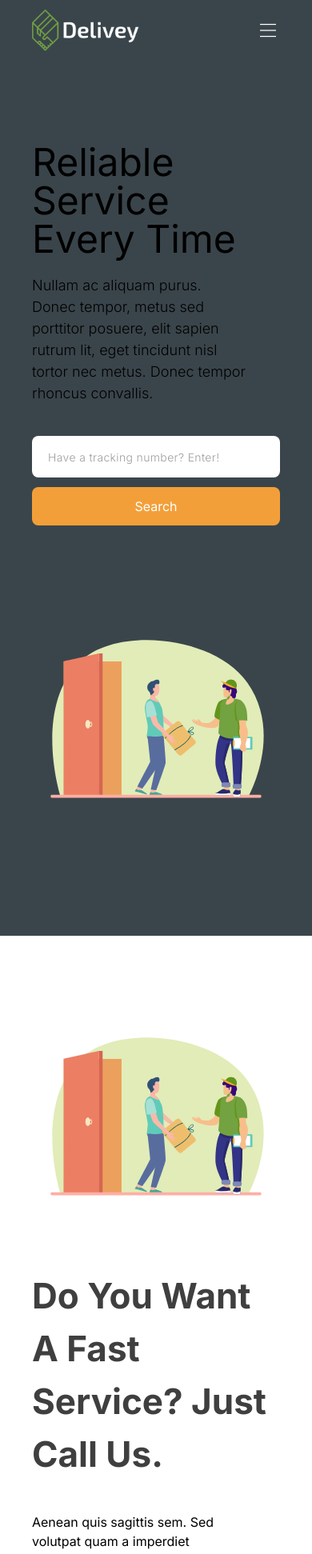
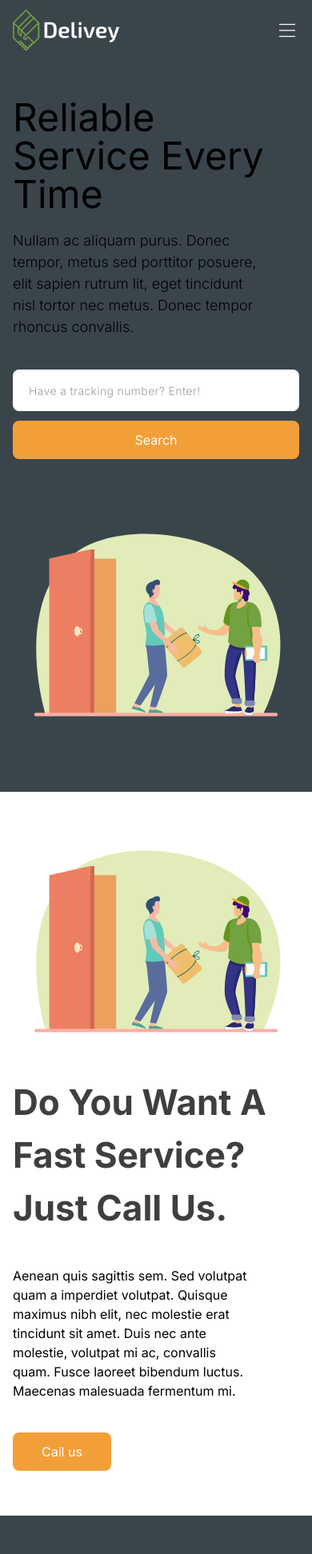
Before and after one commit to nathscode/whoisfde, a Next.js app: page / in a window 390 px wide. Shown: the top 1943 px of the page at 80% size. Built offline with nearby package versions, Linux system fonts and the light colour scheme.

Commit message:
fixed color

```diff
--- a/app/page.tsx
+++ b/app/page.tsx
@@ -11,14 +11,14 @@ export default function Home() {
       <First />
       <Second />
       <div className="relative overflow-x-hidden h-fit">
-        <div className="bg-[#3A454B] flex flex-col justify-center items-center py-16 px-10 xl:px-56 text-center gap-10">
+        <div className="bg-[#3A454B] flex flex-col justify-center items-center py-16 px-4 xl:px-56 text-center gap-10">
           <div className="text-[38px] font-bold">Try Us And See How Good Our Services Are.</div>
           <div className="w-fit">
             <button className="rounded-lg px-9 py-3 bg-[#F39F39] text-white">Call us</button>
           </div>
         </div>
 
-        <div className="flex flex-col lg:flex-row max-lg:gap-20 px-10 xl:px-56 bg-white py-10 justify-around">
+        <div className="grid grid-cols-1 sm:grid-cols-2 lg:grid-cols-4 max-sm:gap-20 px-4 xl:px-56 bg-white py-10 justify-between md:justify-around">
           <div className="flex flex-col gap-2 text-black items-center justify-center">
             <SwiftDelivery />
             <div className="text-xl font-semibold text-[#3A454B]">Swift delivery</div>
@@ -34,7 +34,9 @@ export default function Home() {
             </div>
           </div>
           <div className="flex flex-col gap-2 text-black items-center justify-center">
+
             <SafetyProtocol />
+
             <div className="text-xl font-semibold text-[#3A454B]">Safety protocol</div>
             <div className="text-wrap text-center">
               Lorem ipsum dolor sit amet, consectetur adipiscing elit.
@@ -55,12 +57,12 @@ export default function Home() {
 
 function First() {
   return (
-    <div className="px-10 xl:px-56 pb-40 pt-2 bg-[#3A454B]">
+    <div className="px-4 xl:px-56 pb-20 lg:pb-40 pt-2 bg-[#3A454B] dark:text-white">
       <div className="flex justify-between items-center">
-        <Image src="/logo.png" height={150} width={135} alt="Exchange" />
+        <Image src="/logo.png" height={50} width={135} alt="Exchange" />
         <Image src="/burger.svg" height={30} width={30} alt="menu" />
       </div>
-      <div className="flex flex-col lg:flex-row gap-16 mt-28">
+      <div className="flex flex-col lg:flex-row gap-3 lg:gap-16 mt-14 lg:mt-28">
         <div>
           <div className="text-5xl md:text-7xl lg:text-[68px]">Reliable Service Every Time</div>
           <div className="pb-10 font-light text-[18px] pt-5 pr-10">
@@ -100,7 +102,7 @@ function First() {
 
 function Second() {
   return (
-    <div className="flex flex-col lg:flex-row px-10 xl:px-56 py-28 gap-20 items-center bg-white text-black">
+    <div className="flex flex-col lg:flex-row px-4 xl:px-56 py-14 lg:py-28 gap-10 lg:gap-20 items-center bg-white text-black">
       <Image src="/bag-exchange.svg" height={550} width={550} alt="We deliver" />
       <div className="flex flex-col gap-10">
         <div className="text-[44px] font-bold opacity-75">
--- a/components/gifs/safety-protocol.tsx
+++ b/components/gifs/safety-protocol.tsx
@@ -4,8 +4,8 @@ export default function SafetyProtocol() {
     <svg
       xmlns="http://www.w3.org/2000/svg"
       viewBox="0 0 500 500"
-      width="250"
-      height="250"
+      width="275"
+      height="275"
       preserveAspectRatio="xMidYMid meet"
     >
       <defs>
--- a/components/gifs/swift-delivery.tsx
+++ b/components/gifs/swift-delivery.tsx
@@ -1,6 +1,6 @@
 export default function SwiftDelivery(){
   // style={{width: 100%; height: 100%; transform: translate3d(0px, 0px, 0px);}}
-  return  <svg xmlns="http://www.w3.org/2000/svg" viewBox="0 0 1280 1024" width="250" height="250" preserveAspectRatio="xMidYMid meet" >
+  return  <svg xmlns="http://www.w3.org/2000/svg" viewBox="0 0 1280 1024" width="275" height="275" preserveAspectRatio="xMidYMid meet" >
   <defs>
     <clipPath id="__lottie_element_285">
       <rect width="1280" height="1024" x="0" y="0"></rect>
--- a/components/gifs/trusted-service.tsx
+++ b/components/gifs/trusted-service.tsx
@@ -1,6 +1,6 @@
 export default function TrustedService(){
   //style="width: 100%; height: 100%; transform: translate3d(0px, 0px, 0px);"
-  return <svg xmlns="http://www.w3.org/2000/svg" viewBox="0 0 500 500" width="250" height="250" preserveAspectRatio="xMidYMid meet">
+  return <svg xmlns="http://www.w3.org/2000/svg" viewBox="0 0 500 500" width="275" height="275" preserveAspectRatio="xMidYMid meet">
   <defs>
     <clipPath id="__lottie_element_102">
       <rect width="500" height="500" x="0" y="0"></rect>
--- a/components/gifs/vacinated-courier.tsx
+++ b/components/gifs/vacinated-courier.tsx
@@ -4,8 +4,8 @@ export default function VacinatedCourier() {
     <svg
       xmlns="http://www.w3.org/2000/svg"
       viewBox="0 0 500 500"
-      width="250"
-      height="250"
+      width="275"
+      height="275"
       preserveAspectRatio="xMidYMid meet"
     >
       <defs>
```
